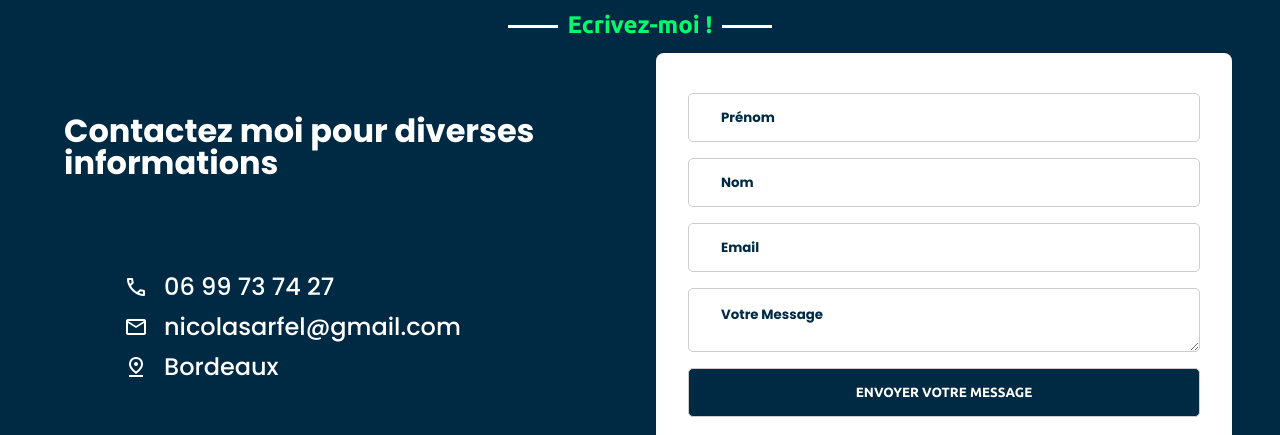
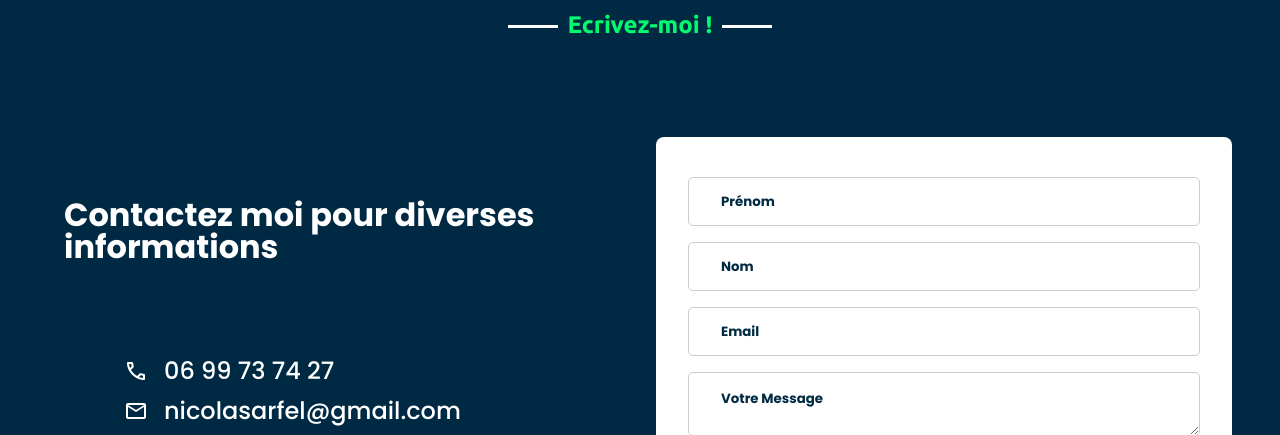
Before and after one commit to NicolasArfel/Portfolio, a website: page index.html in a window 1280 px wide. Shown: the part 4218-4653 px from the top of the page. Drawn offline with nearby package versions, Linux system fonts and the light colour scheme.

Commit message:
form css

```diff
--- a/styles/form.css
+++ b/styles/form.css
@@ -15,6 +15,7 @@
 .form__container {
   display: flex;
   justify-content: center;
+  margin: 100px 0;
 }
 
 /* --- left-column --- */
```
